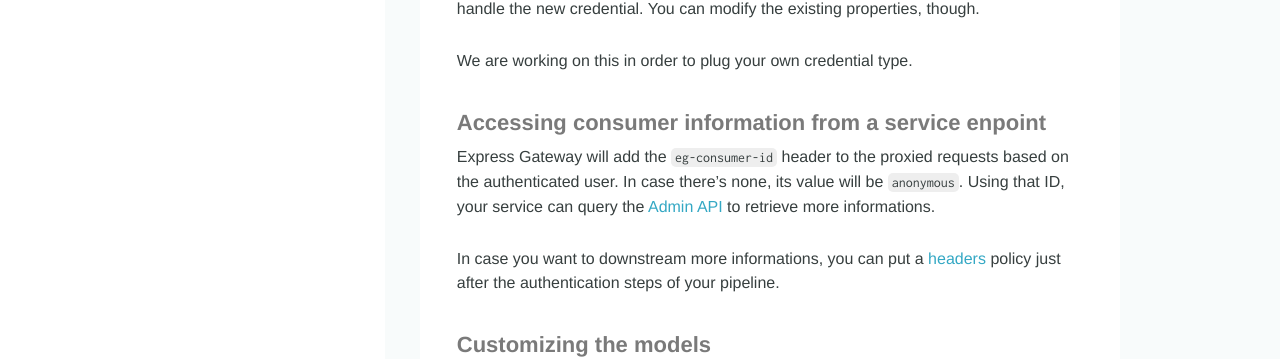
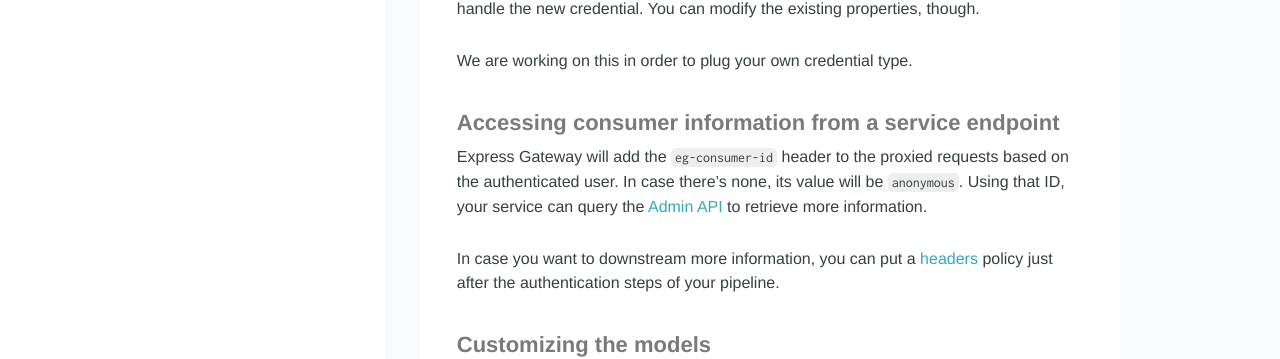
Before and after one commit to ExpressGateway/express-gateway.io, a Jekyll site: the page built from docs/consumer-management.md, in a window 1280 px wide and 900 px high, scrolled down 2143 px. Shown: the part 150-509 px from the top of the window. Built offline with Jekyll 4.4.1, drawn with Linux system fonts in a browser that asks for light colours; nearby versions of some CDN libraries; some web fonts are replaced; comment, search, counter and statistics services are not loaded.

Commit message:
Fix silly typos

```diff
--- a/docs/consumer-management.md
+++ b/docs/consumer-management.md
@@ -97,13 +97,13 @@
 
 We are working on this in order to plug your own credential type.
 
-#### Accessing consumer information from a service enpoint
+#### Accessing consumer information from a service endpoint
 
 Express Gateway will add the `eg-consumer-id` header to the proxied requests based on the authenticated user. In case
 there's none, its value will be `anonymous`. Using that ID, your service can query the [Admin API][admin] to retrieve
-more informations.
+more information.
 
-In case you want to downstream more informations, you can put a [headers][headers] policy just after the authentication
+In case you want to downstream more information, you can put a [headers][headers] policy just after the authentication
 steps of your pipeline.
 
 #### Customizing the models
```
